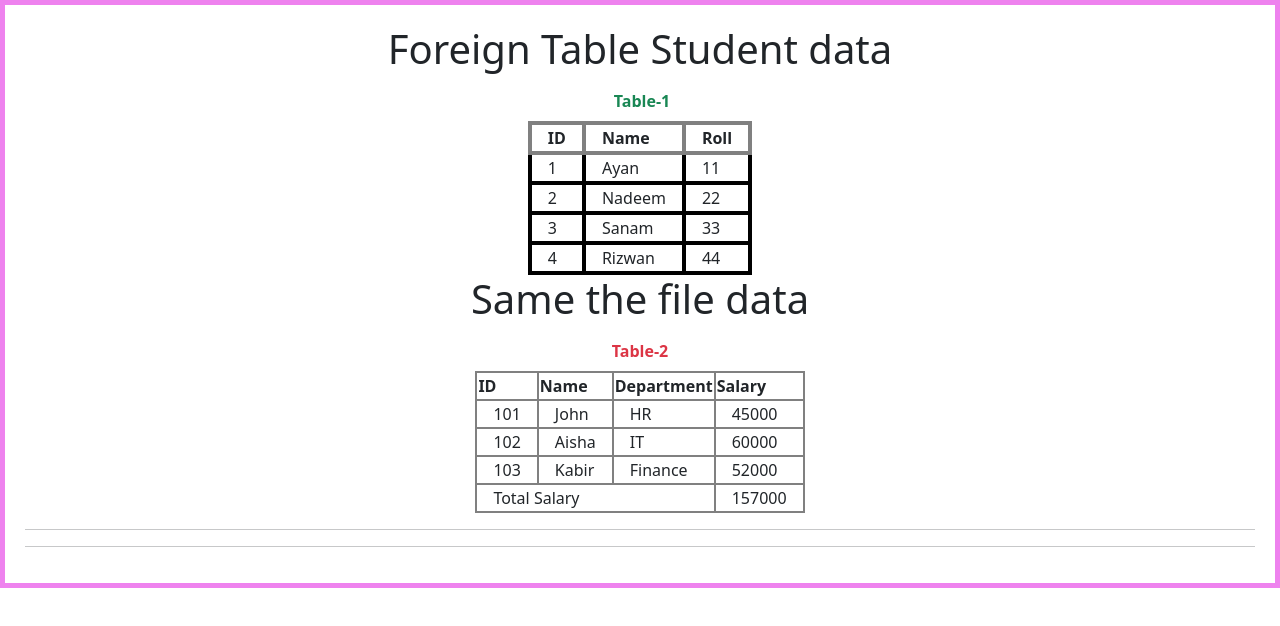
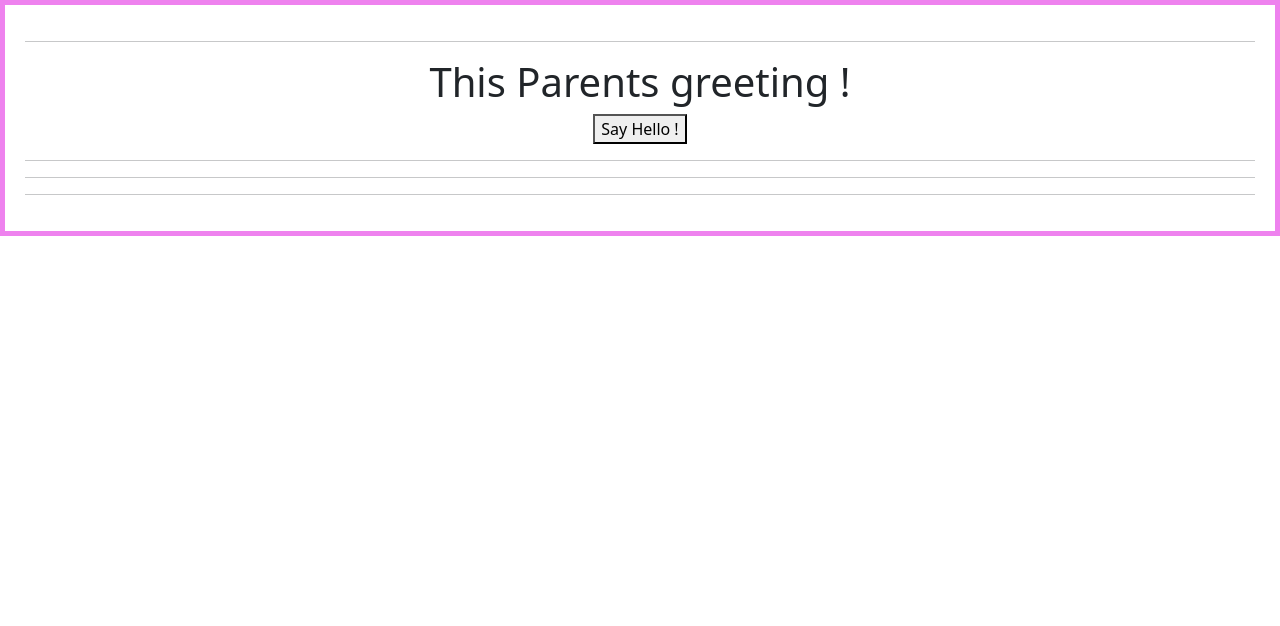
Before and after one commit to Nadeem35/react-playzone, a React (Vite) app: page / in a window 1280 px wide. Shown: the top 626 px of the page. Built offline with nearby package versions, Linux system fonts and the light colour scheme.

Commit message:
code update

```diff
--- a/src/App.jsx
+++ b/src/App.jsx
@@ -50,15 +50,15 @@ function App() {
         <MapMethod></MapMethod>
         <hr /> */}
         {/* ----  Call Array data into table using map()  ----- */}
-        <Table1 />
+        {/* <Table1 /> */}
         {/* -----------  Conditional rendering  ------------ */}
         {/* <hr />
         <Simple></Simple>
         <hr /> */}
         {/* -------- Passing props -------- */}
-        {/* <hr />
+        <hr />
         <Parent1></Parent1>
-        <hr /> */}
+        <hr />
         {/* -------- Passing children -------- */}
         {/* <hr />
         <Parent />
```
Also changed, not shown: src/Components/0.Basics/Table2.jsx (line endings or trailing spaces).
